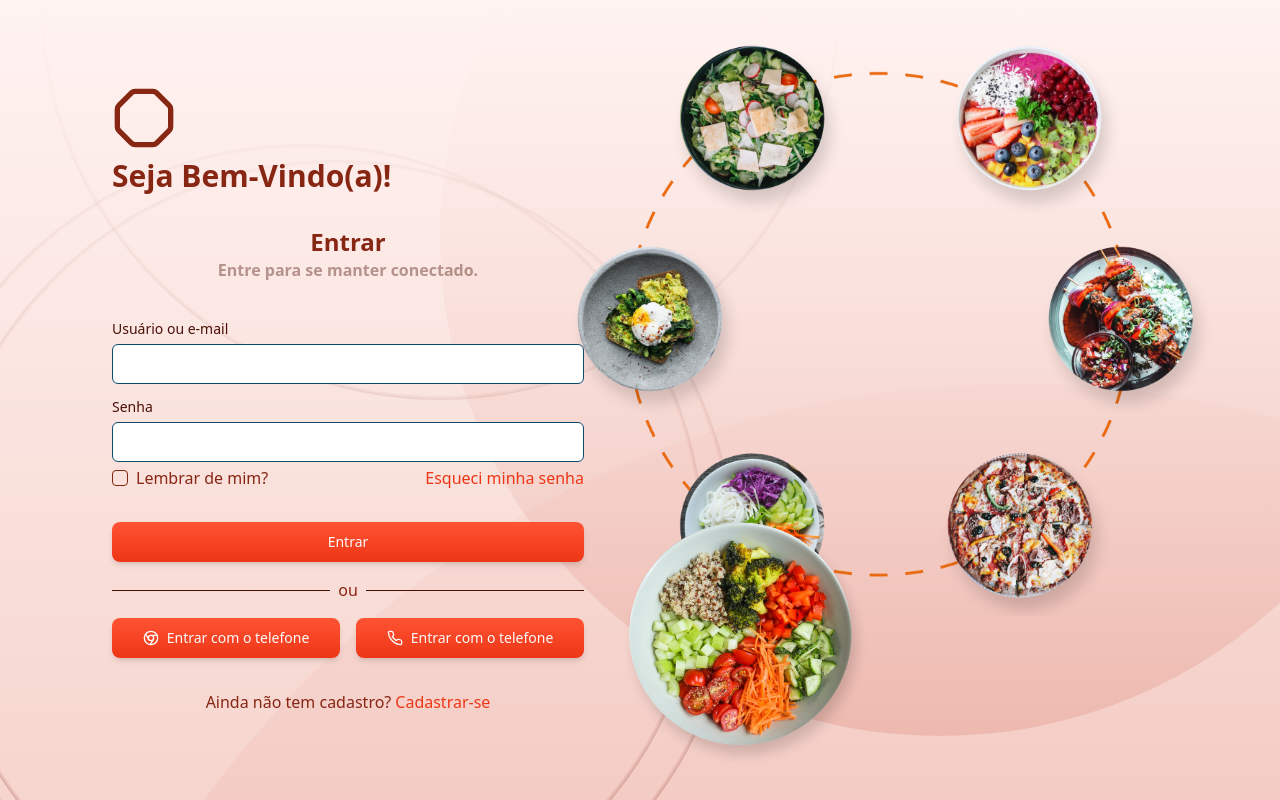
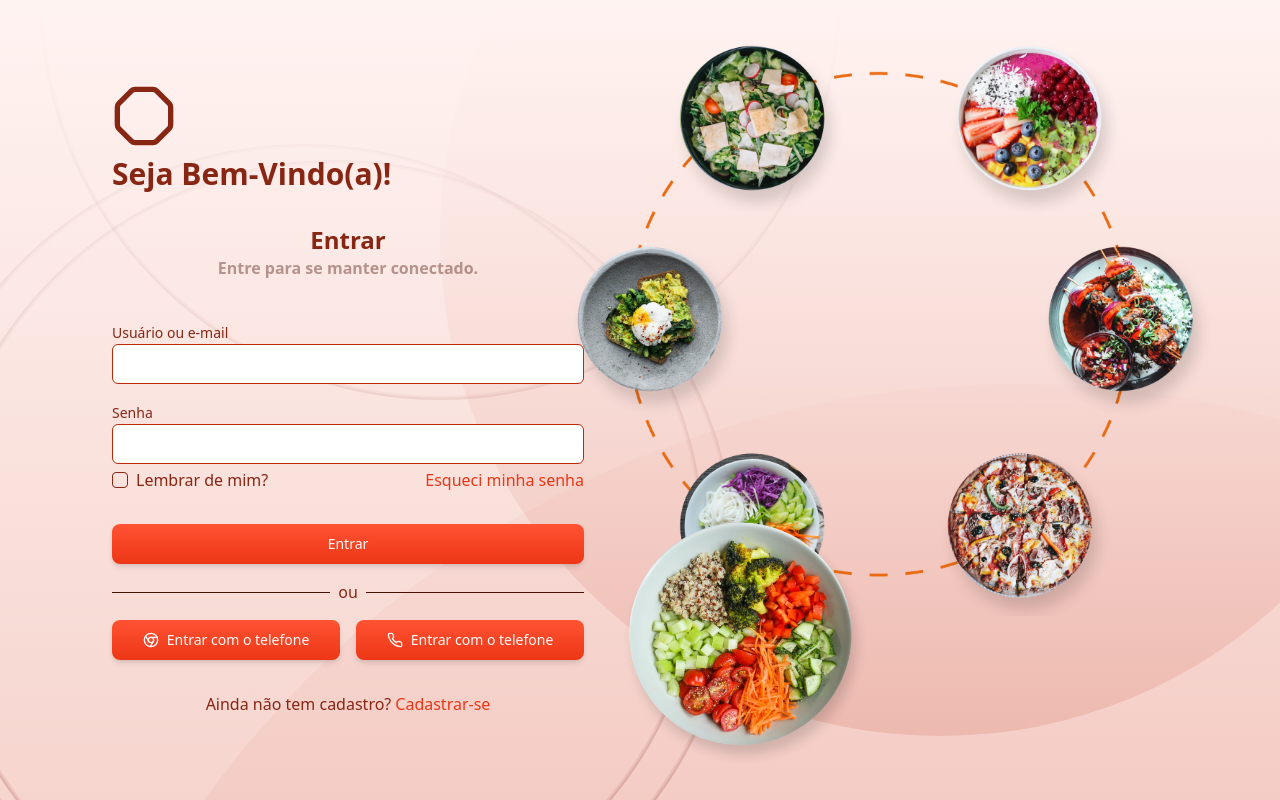
Before and after one commit to fernando-pacheco/projeto-restaurante, a React (Vite) app in the folder frontend/: page /login in a window 1280 px wide. Built offline with nearby package versions, Linux system fonts and the light colour scheme.

Commit message:
[frontend] cleanup: remoção de estilo

```diff
--- a/frontend/src/pages/auth/login/index.tsx
+++ b/frontend/src/pages/auth/login/index.tsx
@@ -77,32 +77,12 @@ export function Login() {
             form={
                 <form onSubmit={handleSubmit}>
                     <div className="mb-4 mt-10">
-                        <Label
-                            htmlFor="credencial"
-                            className="block text-salmon-950 mb-2"
-                        >
-                            Usuário ou e-mail
-                        </Label>
-                        <Input
-                            id="credencial"
-                            type="text"
-                            name="credencial"
-                            className="border-sky-900"
-                        />
+                        <Label htmlFor="credencial">Usuário ou e-mail</Label>
+                        <Input id="credencial" type="text" name="credencial" />
                     </div>
                     <div className="mb-1">
-                        <Label
-                            htmlFor="senha"
-                            className="block text-salmon-950 mb-2"
-                        >
-                            Senha
-                        </Label>
-                        <Input
-                            id="senha"
-                            type="password"
-                            name="senha"
-                            className="border-sky-900"
-                        />
+                        <Label htmlFor="senha">Senha</Label>
+                        <Input id="senha" type="password" name="senha" />
                     </div>
                     <div className="flex justify-between">
                         <div className="flex space-x-2 items-center">
```
